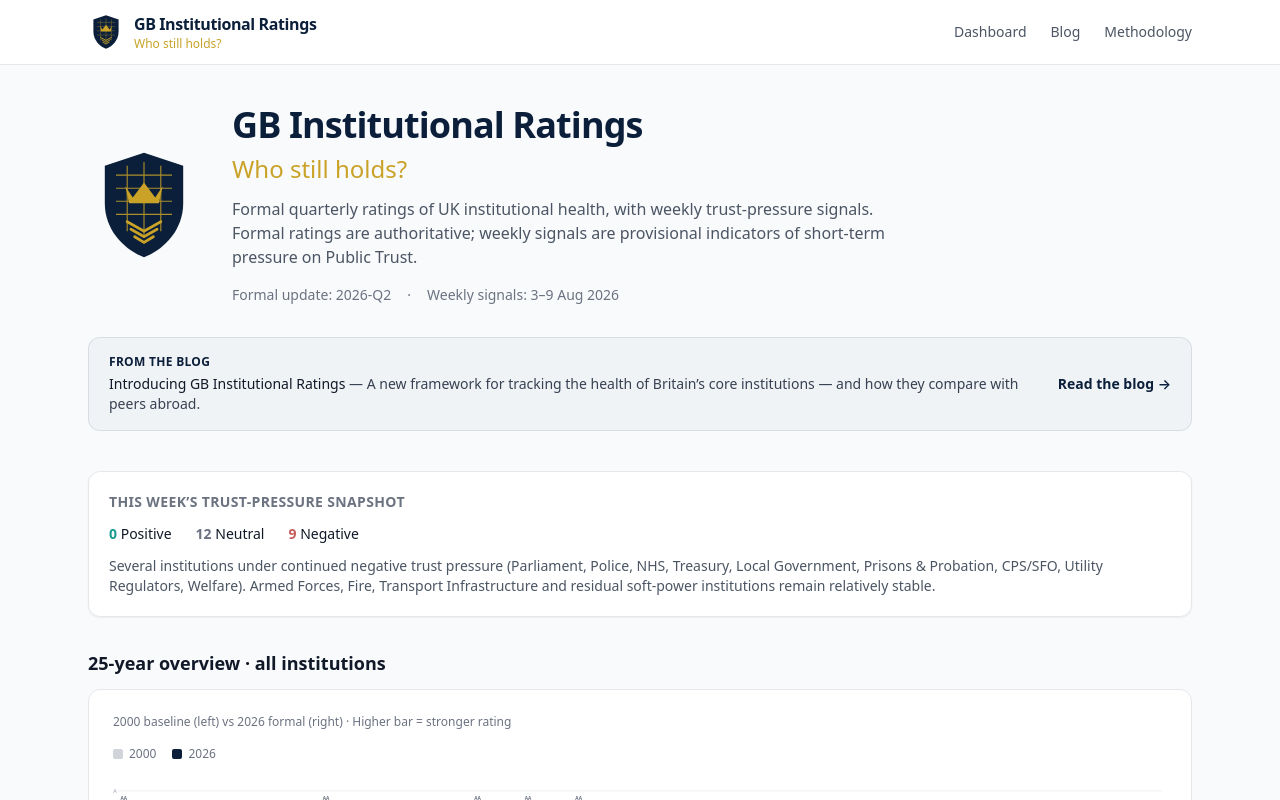
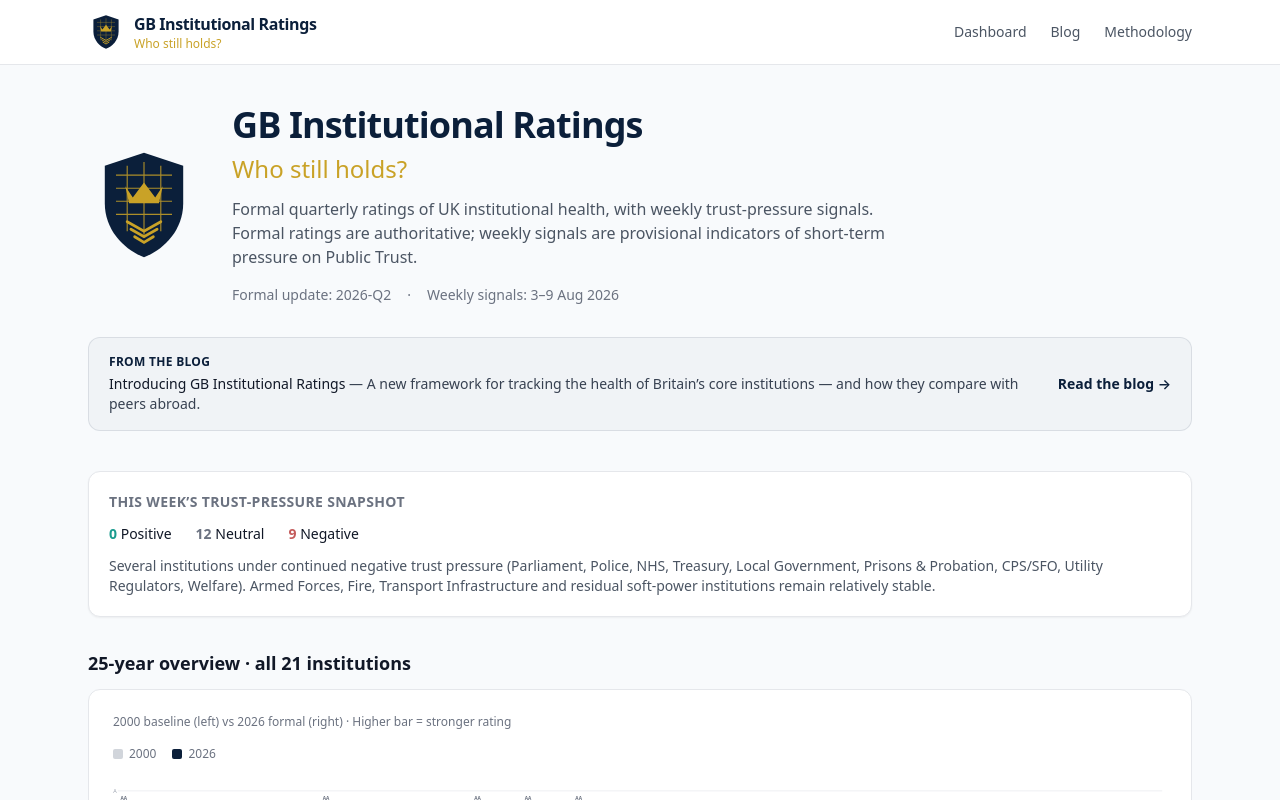
Before and after one commit to stumpyuk1/gir-institutional-ratings, a Next.js app: page / in a window 1280 px wide. Shown: the top 800 px of the page. Built offline with nearby package versions, Linux system fonts and the light colour scheme.

Commit message:
Dashboard: set overview title to 'all 21 institutions' now that full core + extras are restored

```diff
--- a/app/page.tsx
+++ b/app/page.tsx
@@ -111,7 +111,7 @@ export default function DashboardPage() {
 
       <div className="mb-10">
         <h2 className="text-lg font-semibold text-gray-900 mb-3">
-          25-year overview · all institutions
+          25-year overview · all 21 institutions
         </h2>
         <ComparisonChart rows={overviewRows} />
       </div>
```
